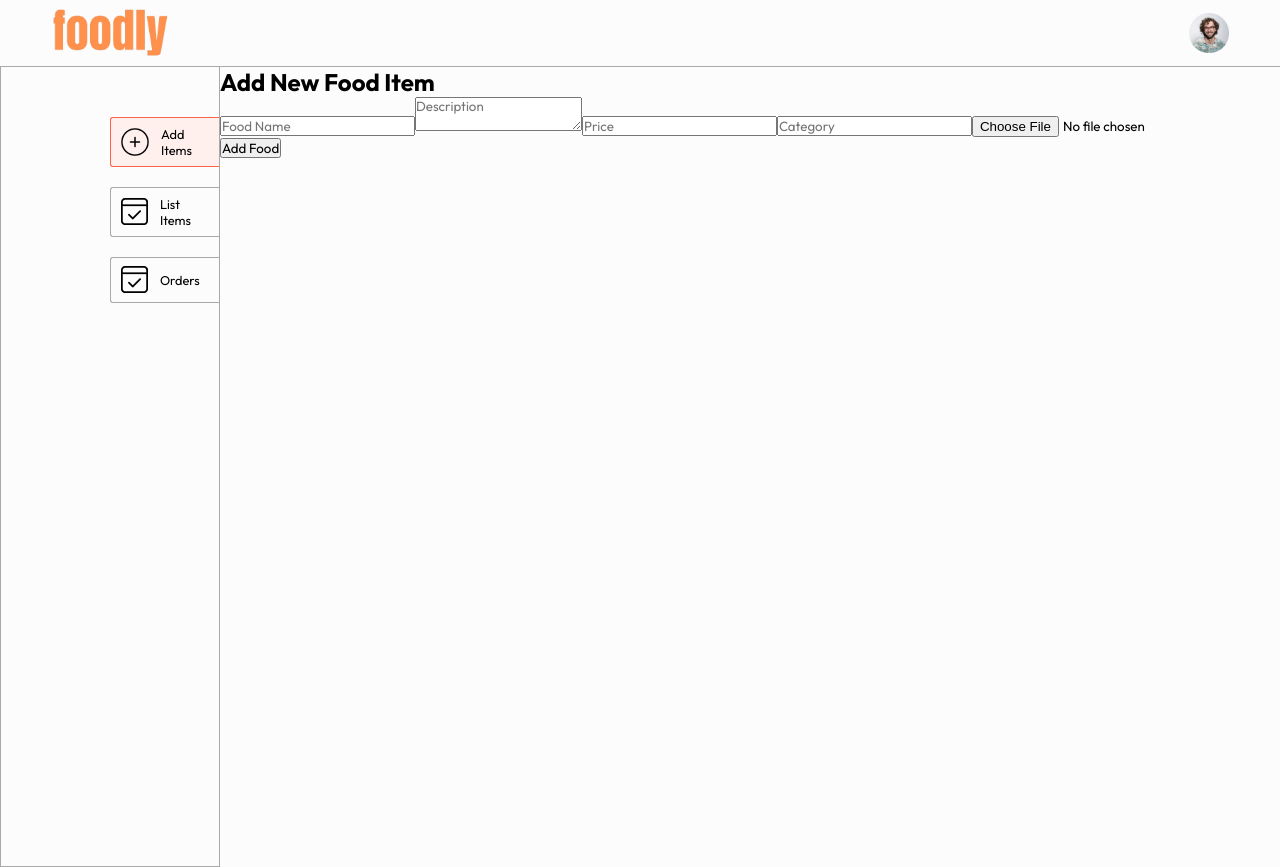
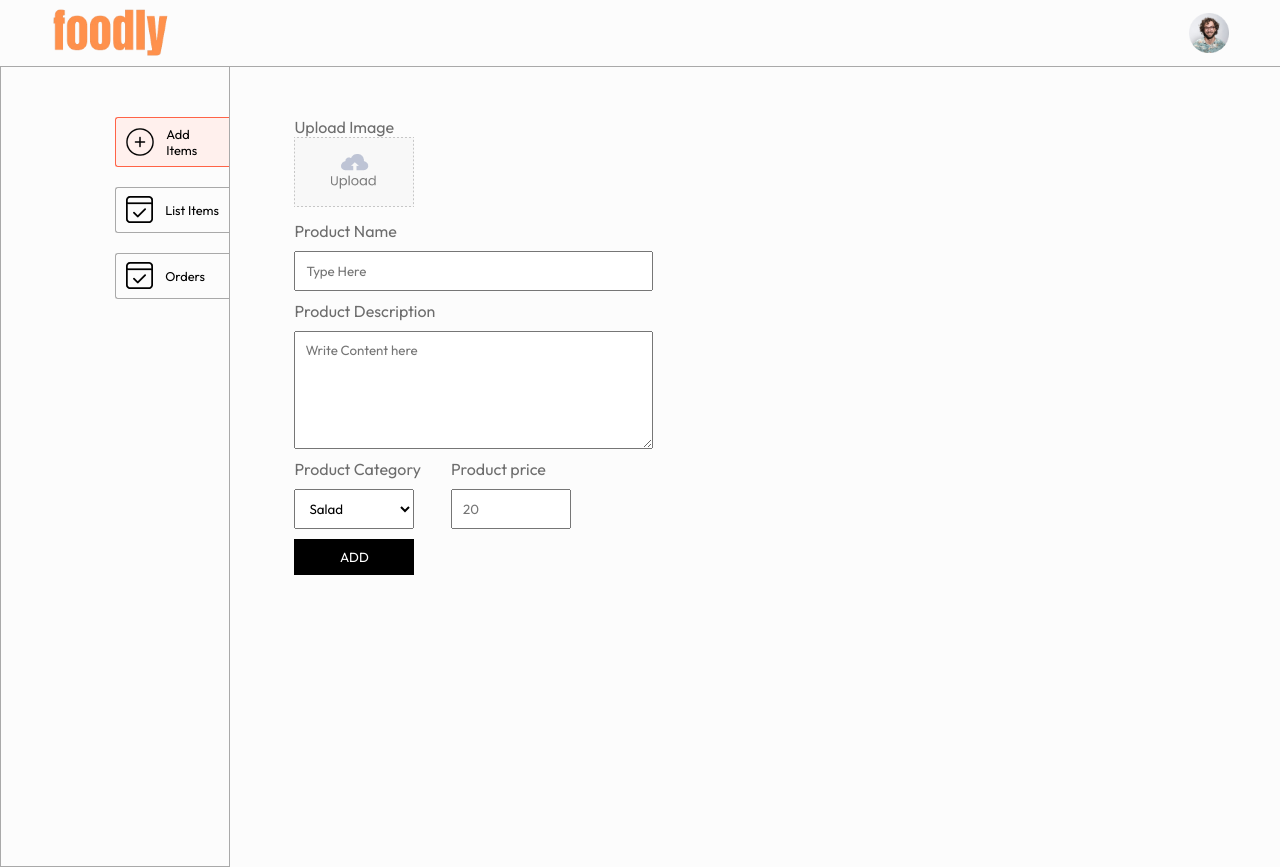
Before and after one commit to tirath-sudo/food-delivery-app, a React (Vite) app in the folder admin/: page /add in a window 1280 px wide. Built offline with nearby package versions, Linux system fonts and the light colour scheme; the HTML template or start-up script is replaced by a standard one.

Commit message:
deploy and clouinary patcth

```diff
--- a/admin/src/pages/add/Add.jsx
+++ b/admin/src/pages/add/Add.jsx
@@ -1,142 +1,98 @@
-import React, { useState } from "react";
-import "./Add.css"; // keep your existing styling
+import React, { useEffect, useState } from 'react'
+import "./Add.css"
+import { assets } from '../../assets/assets'
+import axios from "axios"
+import { toast } from 'react-toastify'
 
 const Add = () => {
-  const [foodDetails, setFoodDetails] = useState({
+
+  const [image, setImage] = useState(false)
+  const [data, setData] = useState({
     name: "",
     description: "",
     price: "",
-    category: "",
-    imageUrl: "", // Cloudinary URL
-  });
-  const [loading, setLoading] = useState(false);
+    category: "Salad"
+  })
 
-  // Handle text inputs
-  const handleChange = (e) => {
-    const { name, value } = e.target;
-    setFoodDetails((prev) => ({ ...prev, [name]: value }));
-  };
+  const onChangeHandler = (event) => {
+    const name = event.target.name
+    const value = event.target.value;
+    setData(data => ({ ...data, [name]: value }))
+  }
 
-  // Handle image upload
-  const handleImageUpload = async (e) => {
-    const file = e.target.files[0];
-    if (!file) return;
-
+  const onSubmitHandler = async (event) => {
+    event.preventDefault();
     const formData = new FormData();
-    formData.append("image", file);
+    formData.append("name", data.name)
+    formData.append("description", data.description)
+    formData.append("price", Number(data.price))
+    formData.append("category", data.category)
+    formData.append("image", image)
 
     try {
-      setLoading(true);
-      const res = await fetch(
-        "https://your-backend.onrender.com/api/food/upload",
-        {
-          method: "POST",
-          body: formData,
-        }
-      );
-
-      const data = await res.json();
-      if (data.imageUrl) {
-        setFoodDetails((prev) => ({ ...prev, imageUrl: data.imageUrl }));
-      }
-    } catch (error) {
-      console.error("Image upload failed:", error);
-    } finally {
-      setLoading(false);
-    }
-  };
-
-  // Handle form submit
-  const handleSubmit = async (e) => {
-    e.preventDefault();
-
-    try {
-      const res = await fetch(
-        "https://your-backend.onrender.com/api/food/add",
-        {
-          method: "POST",
-          headers: { "Content-Type": "application/json" },
-          body: JSON.stringify(foodDetails),
-        }
-      );
-
-      const data = await res.json();
-      if (data.success) {
-        alert("Food item added successfully!");
-        setFoodDetails({
+      const response = await axios.post(`${process.env.REACT_APP_API_URL}/api/food/add`, formData)
+      if (response.data.success) {
+        setData({
           name: "",
           description: "",
           price: "",
-          category: "",
-          imageUrl: "",
-        });
+          category: "Salad"
+        })
+        setImage(false);
+        toast.success(response.data.message)
+      } else {
+        toast.error(response.data.message)
       }
     } catch (error) {
-      console.error("Error adding food item:", error);
+      toast.error("Something went wrong!")
     }
-  };
+  }
+
+  useEffect(() => {
+    console.log(data);
+  }, [data])
 
   return (
-    <div className="add-container">
-      <h2>Add New Food Item</h2>
-      <form className="add-form" onSubmit={handleSubmit}>
-        <input
-          type="text"
-          name="name"
-          placeholder="Food Name"
-          value={foodDetails.name}
-          onChange={handleChange}
-          required
-        />
-
-        <textarea
-          name="description"
-          placeholder="Description"
-          value={foodDetails.description}
-          onChange={handleChange}
-          required
-        />
-
-        <input
-          type="number"
-          name="price"
-          placeholder="Price"
-          value={foodDetails.price}
-          onChange={handleChange}
-          required
-        />
-
-        <input
-          type="text"
-          name="category"
-          placeholder="Category"
-          value={foodDetails.category}
-          onChange={handleChange}
-          required
-        />
-
-        <input
-          type="file"
-          accept="image/*"
-          onChange={handleImageUpload}
-          required
-        />
-
-        {loading && <p>Uploading image...</p>}
-        {foodDetails.imageUrl && (
-          <img
-            src={foodDetails.imageUrl}
-            alt="Uploaded Preview"
-            className="preview-img"
-          />
-        )}
-
-        <button type="submit" className="submit-btn">
-          Add Food
-        </button>
+    <div className='add'>
+      <form className='flex-col' onSubmit={onSubmitHandler}>
+        <div className="add-img-upload-flex-col">
+          <p>Upload Image</p>
+          <label htmlFor="image">
+            <img src={image ? URL.createObjectURL(image) : assets.upload_area} alt='..'></img>
+          </label>
+          <input onChange={(e) => setImage(e.target.files[0])} type='file' id='image' hidden required></input>
+        </div>
+        <div className="add-product-name flex-col">
+          <p>Product Name</p>
+          <input onChange={onChangeHandler} value={data.name} type='text' name='name' placeholder='Type Here'></input>
+        </div>
+        <div className="add-product-description flex-col">
+          <p>Product Description</p>
+          <textarea onChange={onChangeHandler} value={data.description} name='description' rows='6' placeholder='Write Content here' required></textarea>
+        </div>
+        <div className="add-category-price">
+          <div className="add-category flex-col">
+            <p>Product Category</p>
+            <select onChange={onChangeHandler} name='category' value={data.category}>
+              <option value="Salad">Salad</option>
+              <option value="Rolls">Rolls</option>
+              <option value="Desert">Desert</option>
+              <option value="Sandwich">Sandwich</option>
+              <option value="Cake">Cake</option>
+              <option value="Pure Veg">Pure Veg</option>
+              <option value="Pasta">Pasta</option>
+              <option value="Noodles">Noodles</option>
+            </select>
+          </div>
+          <div className="add-price flex-col">
+            <p>Product price</p>
+            <input onChange={onChangeHandler} value={data.price} type='Number' name='price' placeholder='20'></input>
+          </div>
+        </div>
+        <button type='submit' className='add-btn'>ADD</button>
       </form>
     </div>
-  );
-};
+  )
+}
 
-export default Add;
+export default Add
```
